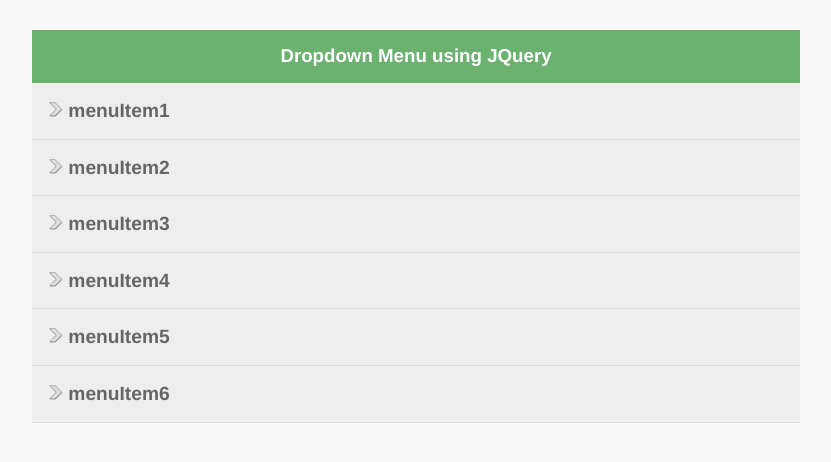
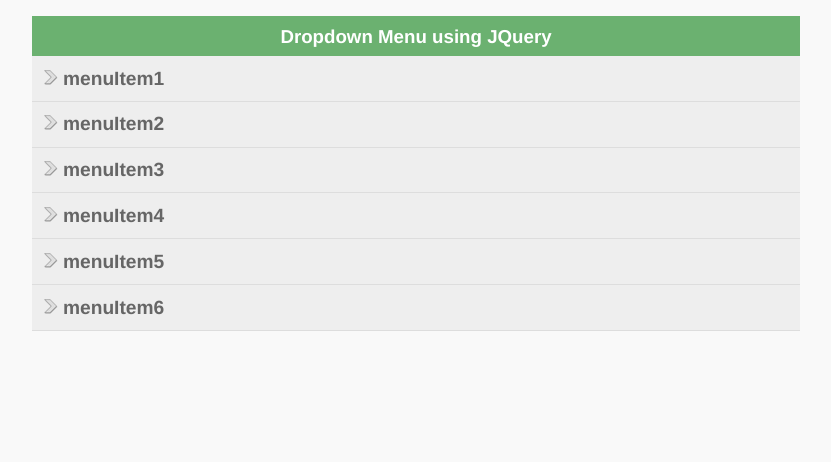
Before and after one commit to mzaher/JS-JQuery, a PHP site: page / in a window 1280 px wide. Shown: the top 462 px of the page, without its empty margins (224-1055 px from the left). Run offline with PHP 8.4, Linux system fonts and the light colour scheme.

Commit message:
change px to em

```diff
--- a/4.FAQ-Accordion Slider/css/style.css
+++ b/4.FAQ-Accordion Slider/css/style.css
@@ -15,7 +15,7 @@ a:visited {
 body {
     font-family: Helvetica;
     color: #666;
-    font-size: 16px;
+    font-size: 1em;
     background-color: #f9f9f9;
     line-height: 1.6em;
 }
@@ -25,22 +25,26 @@ li {
 }
 #container {
     width: 60%;
-    margin: 30px auto;
+    margin: 1em auto;
     overflow: auto;
 }
+
+/*
 h1 {
     text-align: center;
     margin-bottom: 20px;
 }
+*/
+
 .title {
-    height: 40px;
+    height: 2em;
     background-color: #6bb170;
     color: white;
     text-align: center;
-    padding-top: 13px;
+    padding-top: 0.5em;
 }
 .faq li {
-    padding: 15px;
+    padding: 0.5em;
 }
 .faq li.q {
     background-color: #eee;
@@ -63,11 +67,7 @@ h1 {
     -ms-transform: rotate(90deg);
     -moz-transform: rotate(90deg);
 }
-.subMenu {
-    margin-top: -10px;
-    padding: 0;
+.subMenu li {
+    line-height: 0.1em !important;
+    padding: 0.8em;
 }
-.subMenu li {
-    line-height: 0.2em !important;
-    padding: 15px;
-}
```
